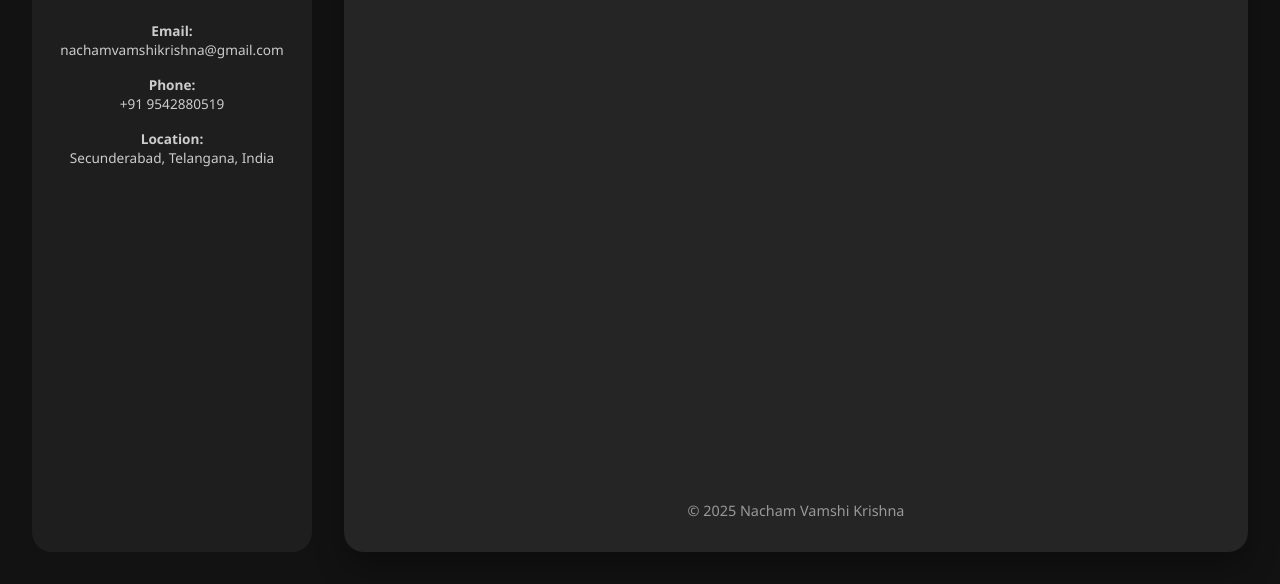
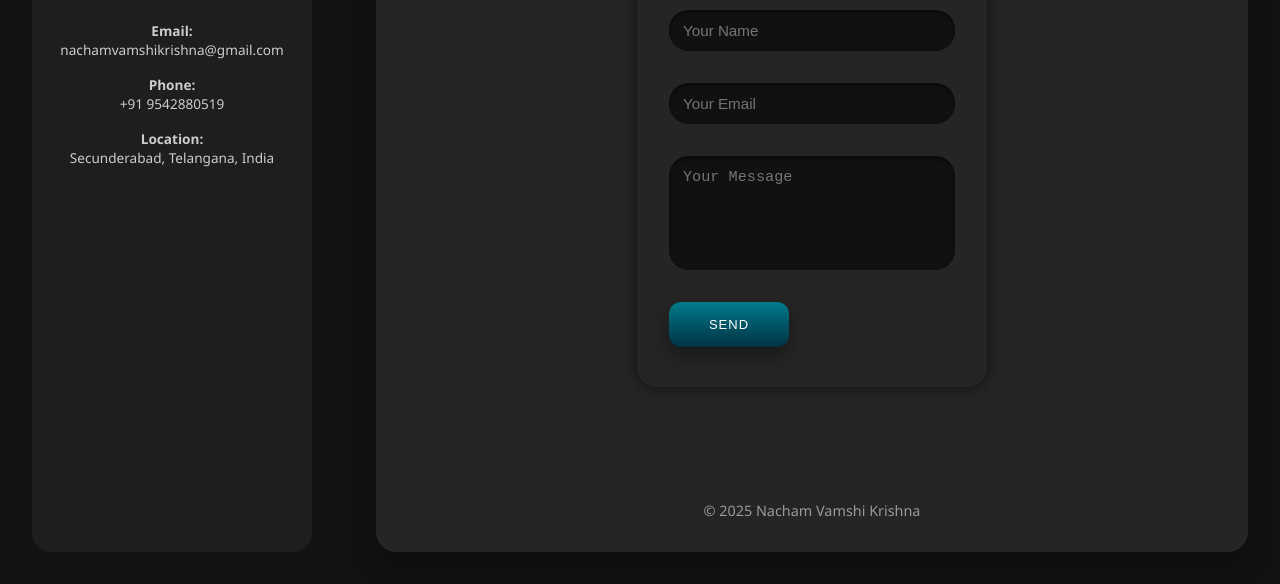
Before and after one commit to v-k-19/protfolio, a website: page contact.html in a window 1280 px wide. Shown: the part 280-864 px from the top of the page. Drawn offline with Linux system fonts and the light colour scheme.

Commit message:
new updates

```diff
--- a/contact.html
+++ b/contact.html
@@ -4,14 +4,17 @@
   <meta charset="UTF-8" />
   <meta name="viewport" content="width=device-width, initial-scale=1.0"/>
   <title>Contact - Nacham Vamshi Krishna</title>
+  <meta name="description" content="Portfolio of Nacham Vamshi Krishna - Cybersecurity | Linux | Developer">
+  <meta name="keywords" content="Nacham Vamshi Krishna, Cybersecurity, Linux, Web Developer, Projects, Portfolio">
+  <meta name="author" content="Nacham Vamshi Krishna">
   <link rel="stylesheet" href="style.css" />
 </head>
 <body>
   <div class="container">
     <aside class="sidebar">
-      <div class="avatar"></div>
+      <img src="assets/avatar.jpg" alt="Avatar" class="avatar" />
       <h2>Nacham Vamshi Krishna</h2>
-      <p class="role">Web Developer</p>
+      <p class="role">Cybersecurity | Linux | Developer</p>
       <div class="info">
         <p><strong>Email:</strong><br>nachamvamshikrishna@gmail.com</p>
         <p><strong>Phone:</strong><br>+91 9542880519</p>
@@ -19,6 +22,11 @@
       </div>
     </aside>
 
+    <header role="banner">
+  <nav class="nav-inside" aria-label="Main Navigation">
+    <!-- buttons -->
+  </nav>
+</header>
     <main class="main-content">
       <nav class="nav-inside">
         <a href="index.html" class="btn"><span class="btn-text-one">Home</span><span class="btn-text-two">Welcome</span></a>
@@ -28,11 +36,16 @@
       </nav>
 
       <section class="card-section">
-        <h1>Contact Me</h1>
-        <p>Feel free to reach out to me for collaborations, opportunities, or questions.</p>
-        <p><strong>Email:</strong> nachamvamshikrishna@gmail.com</p>
-        <p><strong>Phone:</strong> +91 9542880519</p>
-      </section>
+  <h1>Contact Me</h1>
+  <p>Feel free to reach out to me for collaborations, opportunities, or questions.</p>
+  <form action="#" method="post" class="contact-grid">
+  <input type="text" placeholder="Your Name" required>
+  <input type="email" placeholder="Your Email" required>
+  <textarea placeholder="Your Message" rows="5" required></textarea>
+  <button type="submit" class="btn"><span class="btn-text-one">Send</span><span class="btn-text-two">Sent</span></button>
+</form>
+</section>
+
 
       <footer class="footer">
         © 2025 Nacham Vamshi Krishna
--- a/style.css
+++ b/style.css
@@ -175,3 +175,83 @@
     justify-content: center;
   }
 }
+@media (max-width: 768px) {
+  body {
+    font-size: 0.9rem;
+  }
+
+  .btn {
+    width: 100%;
+    height: 50px;
+  }
+
+  .card-section h1 {
+    font-size: 1.5rem;
+  }
+
+  .card-section p {
+    font-size: 0.95rem;
+  }
+}
+.contact-grid {
+  display: grid;
+  grid-template-columns: repeat(2, 1fr); /* 2 columns */
+  grid-template-rows: repeat(2, auto);   /* 2 main rows + 2 spans */
+  gap: 1rem;
+  width: 100%;
+}
+.contact-grid input,
+.contact-grid textarea {
+  width: 100%;
+  padding: 10px;
+  border-radius: 10px;
+  border: none;
+}
+/* Contact Form - Match login box style */
+.contact-grid {
+  display: flex;
+  flex-direction: column;
+  background-color: #1a1a1a;
+  padding: 2rem;
+  border-radius: 20px;
+  box-shadow: 0 0 15px rgba(0, 0, 0, 0.6);
+  max-width: 350px;
+  margin: 0 auto;
+}
+
+.contact-grid input,
+.contact-grid textarea {
+  background-color: #111;
+  border: none;
+  border-radius: 20px;
+  padding: 12px 14px;
+  margin-bottom: 1rem;
+  color: #eee;
+  box-shadow: inset 0 2px 4px rgba(0, 0, 0, 0.5);
+  font-size: 0.95rem;
+}
+
+.contact-grid textarea {
+  resize: none;
+}
+
+.contact-grid button {
+  background-color: #2a2a2a;
+  color: #fff;
+  border: none;
+  border-radius: 12px;
+  padding: 10px;
+  margin-bottom: 0.5rem;
+  cursor: pointer;
+  transition: background 0.3s ease;
+}
+
+.contact-grid button:hover {
+  background-color: #444;
+}
+.card-section form {
+  margin-top: 2rem;
+}
+.contact-grid {
+  background-color: var(--main-bg);
+}
```
Also changed, not shown: about.html (+10 -2 lines), index.html (+8 -0 lines), projects.html (+10 -2 lines), resume.html (+10 -2 lines).
